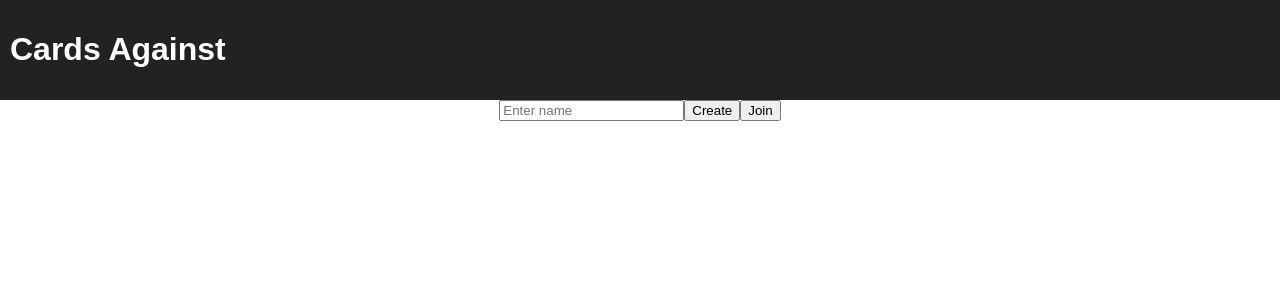
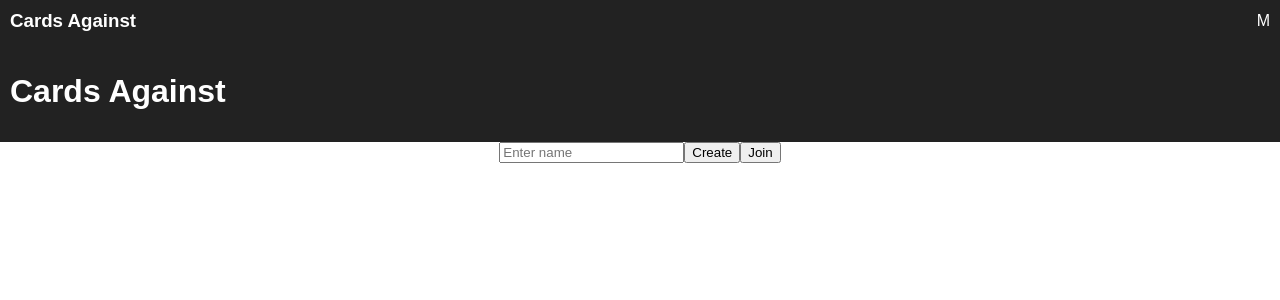
Before and after one commit to hewhowearspants/Cards-Against-Your-Sanity, a React (Create React App) app in the folder client/: page / in a window 1280 px wide. Shown: the top 300 px of the page. Built offline with nearby package versions, Linux system fonts and the light colour scheme; no server answers.

Commit message:
add Header and Menu components

```diff
--- a/client/src/App.js
+++ b/client/src/App.js
@@ -244,6 +244,11 @@ class App extends Component {
   render() {
     return (
       <div className="App">
+        <Header toggleMenu={this.toggleMenu} />
+        {this.state.showMenu &&
+          <Menu
+            leaveGame={this.leaveGame}
+          />}
         {this.state.currentScreen === 'home' ?
           <Home
             name={this.state.name}
```
